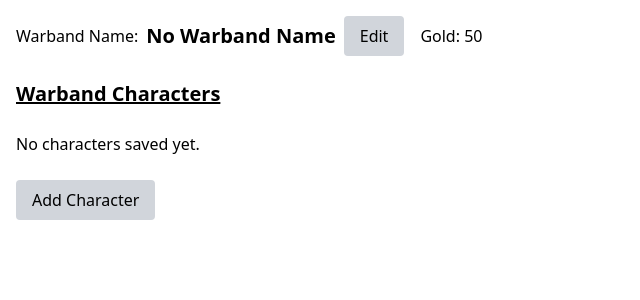
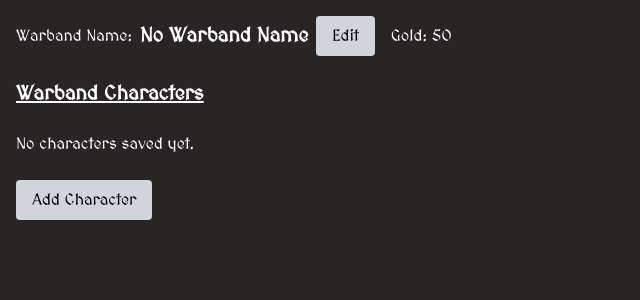
Before and after one commit to dnirns/forbidden-psalm-warband-log, a SvelteKit app: page / in a window 1280 px wide. Shown: the top 300 px of the page, without its empty margins (0-640 px from the left). Built offline with nearby package versions, Linux system fonts and the light colour scheme.

Commit message:
style dark with new font

```diff
--- a/src/app.css
+++ b/src/app.css
@@ -1,3 +1,15 @@
 @import 'tailwindcss/base';
 @import 'tailwindcss/components';
 @import 'tailwindcss/utilities';
+
+.medievalsharp-regular {
+	font-family: 'MedievalSharp', serif;
+	font-weight: 400;
+	font-style: normal;
+}
+
+.cinzel {
+	font-family: 'Cinzel', serif;
+	font-optical-sizing: auto;
+	font-style: normal;
+}
--- a/src/app.html
+++ b/src/app.html
@@ -4,6 +4,12 @@
 		<meta charset="utf-8" />
 		<link rel="icon" href="%sveltekit.assets%/favicon.png" />
 		<meta name="viewport" content="width=device-width, initial-scale=1" />
+		<link rel="preconnect" href="https://fonts.googleapis.com" />
+		<link rel="preconnect" href="https://fonts.gstatic.com" crossorigin />
+		<link
+			href="https://fonts.googleapis.com/css2?family=MedievalSharp&display=swap"
+			rel="stylesheet"
+		/>
 		%sveltekit.head%
 	</head>
 	<body data-sveltekit-preload-data="hover">
--- a/src/components/CharacterCard.svelte
+++ b/src/components/CharacterCard.svelte
@@ -6,7 +6,7 @@
 	export let i;
 </script>
 
-<div class="space-y-2 rounded bg-gray-100 p-4 text-sm shadow sm:text-base">
+<div class="space-y-2 rounded bg-gray-100 p-4 text-sm text-black shadow sm:text-base">
 	<h3 class="text-lg font-bold underline">{char.name || 'Unnamed Character'}</h3>
 	<p><strong>Agility:</strong> {char.agility}</p>
 	<p><strong>Presence:</strong> {char.presence}</p>
--- a/src/routes/+page.svelte
+++ b/src/routes/+page.svelte
@@ -185,7 +185,9 @@
 	};
 </script>
 
-<div class="min-h-screen space-y-6 bg-white p-4 text-base text-black">
+<div
+	class="medievalsharp-regular text-whi min-h-screen space-y-6 bg-stone-800 p-4 text-base text-white"
+>
 	<div class="flex flex-col space-y-2 md:flex-row md:items-center md:space-x-4 md:space-y-0">
 		{#if editingWarbandName}
 			<div
@@ -213,7 +215,7 @@
 				<span class="text-xl font-bold">{warbandData.warbandName || 'No Warband Name'}</span>
 				<button
 					type="button"
-					class="rounded bg-gray-300 px-4 py-2 focus:outline-none focus:ring-2 focus:ring-black"
+					class="text-blackw text-blackfocus:ring-2 rounded bg-gray-300 px-4 py-2 text-black focus:outline-none focus:ring-black"
 					on:click={startEditingWarbandName}>Edit</button
 				>
 			</div>
@@ -235,7 +237,7 @@
 	<div class="space-x-2">
 		<button
 			type="button"
-			class="rounded bg-gray-300 px-4 py-2 focus:outline-none focus:ring-2 focus:ring-black"
+			class="rounded bg-gray-300 px-4 py-2 text-black focus:outline-none focus:ring-2 focus:ring-black"
 			on:click={addCharacter}
 			aria-label="Add a new character">Add Character</button
 		>
@@ -257,7 +259,7 @@
 				on:click={closeModal}
 				aria-label="Close modal">&times;</button
 			>
-			<h2 class="mb-4 text-xl font-bold">
+			<h2 class="t mb-4 text-xl font-bold">
 				{selectedIndex === -1 ? 'Add Character' : 'Edit Character'}
 			</h2>
 			<form on:submit|preventDefault={addOrUpdateCharacter} class="space-y-4">
```
